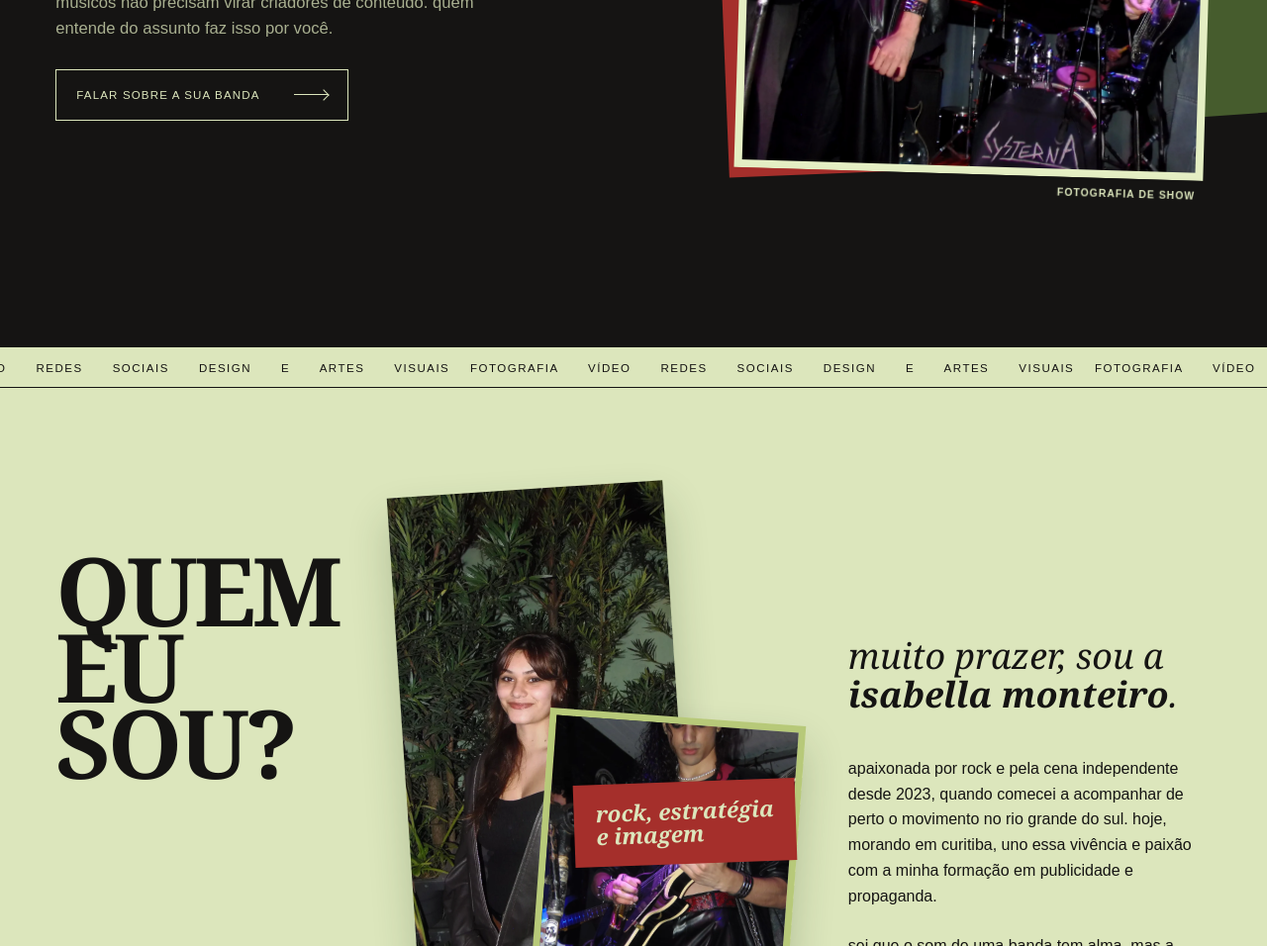
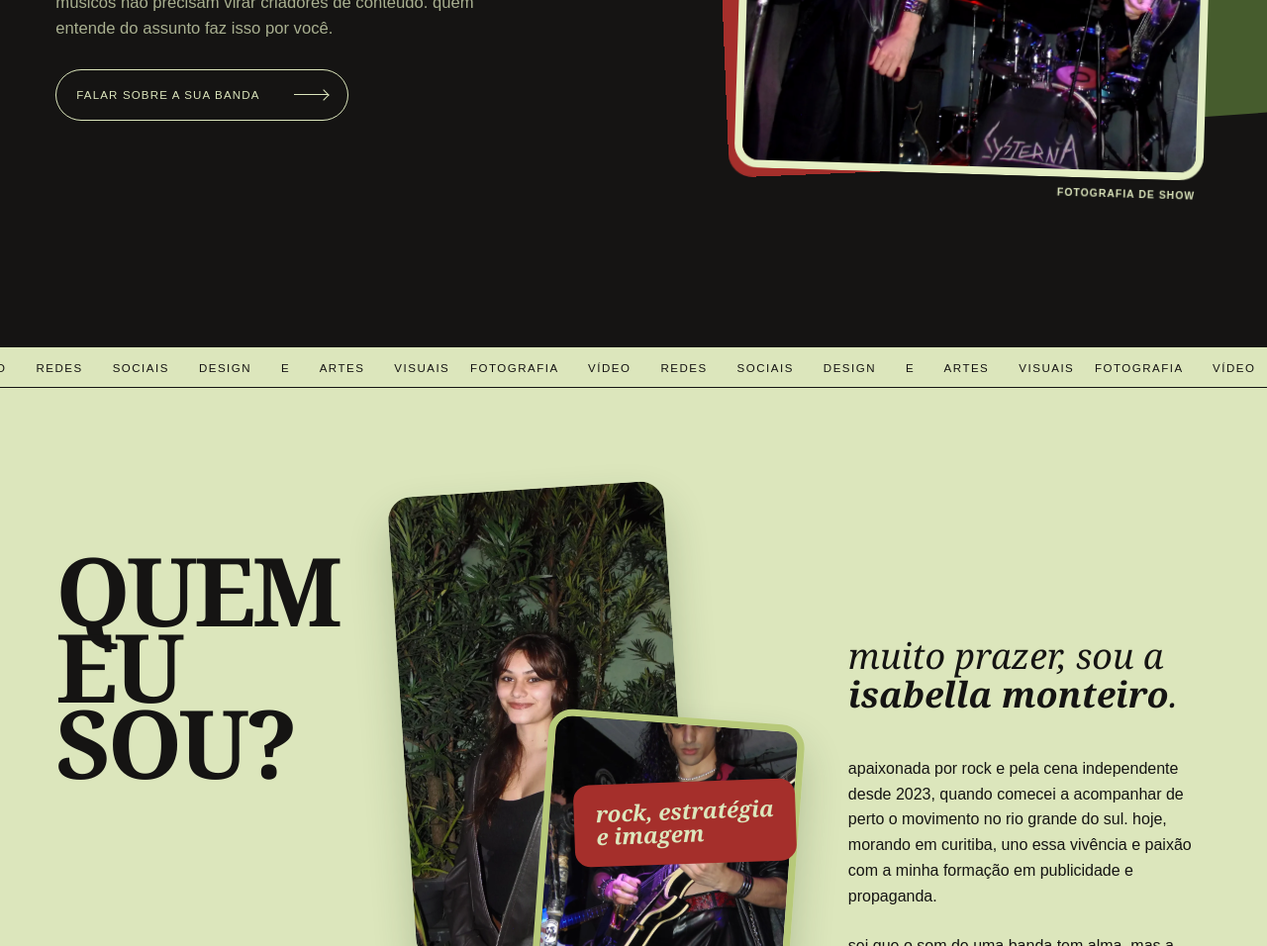
Before and after one commit to wired-layer-co/isabella-comunicacao-bandas, a React (Vite) app: page / in a window 1280 px wide. Shown: the part 514-1470 px from the top of the page at 99% size. Built offline with nearby package versions, Linux system fonts and the light colour scheme.

Commit message:
style: suaviza cantos e controles

```diff
--- a/src/styles.css
+++ b/src/styles.css
@@ -171,3 +171,19 @@ button,a { color:inherit; } button { border:0; font:inherit; } img { display:blo
   .group-design .work-card { color:var(--ink); }
   .social-panel { padding-block:62px; }
 }
+
+/* sistema de cantos: superfícies suaves, controles arredondados */
+:root { --radius:16px; --radius-large:24px; }
+.skip-link,.button-link,.lightbox-close { border-radius:999px; }
+.hero-visual img,.hero-paper,.about-art,.about-photo,.contact-image img { border-radius:var(--radius-large); }
+.collage-note,.service-card,.service-art-stack img,.planning-stack span { border-radius:var(--radius); }
+.work-group-panel,.social-panel { border-radius:var(--radius-large); }
+.work-card::before { border-radius:var(--radius); clip-path:none; }
+.work-card-media { border-radius:var(--radius); clip-path:none; }
+.work-card-media iframe { border-radius:calc(var(--radius) - 3px); }
+.lightbox-image,.image-lightbox img { border-radius:var(--radius); }
+.lightbox-pages button { border-radius:999px; }
+
+@media (max-width:760px) {
+  .work-group-panel,.social-panel { border-radius:var(--radius-large) var(--radius-large) 0 0; }
+}
```
